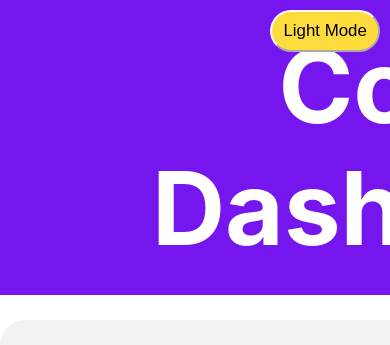
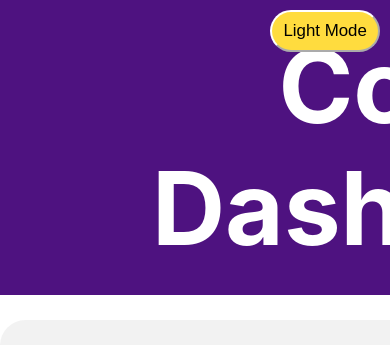
Before and after one commit to sttanminh/Covid_DB, a React (Create React App) app in the folder client/: page / in a window 390 px wide. Shown: the top 345 px of the page. Built offline with nearby package versions, Linux system fonts and the light colour scheme; no server answers.

Commit message:
fix for phone view

```diff
--- a/client/src/index.scss
+++ b/client/src/index.scss
@@ -18,12 +18,20 @@
   margin: 0;
   cursor: default;
 }
-
-#headerDiv {
-  background-color: rgba(116, 22, 237, 1);
-  height: auto;
-  width: 100vh;
-}
+@media only screen and (min-width: 1000px) {
+  #headerDiv {
+    background-color: rgb(78, 18, 128);
+    height: auto;
+    width: 100%;
+  }
+ }
+ @media only screen and (max-width: 660px) {
+  #headerDiv {
+    background-color: rgb(78, 18, 128);
+    height: auto;
+    width: 100vh;
+  }
+ }
 
 #footerDiv {
   height: 10vh;
```
